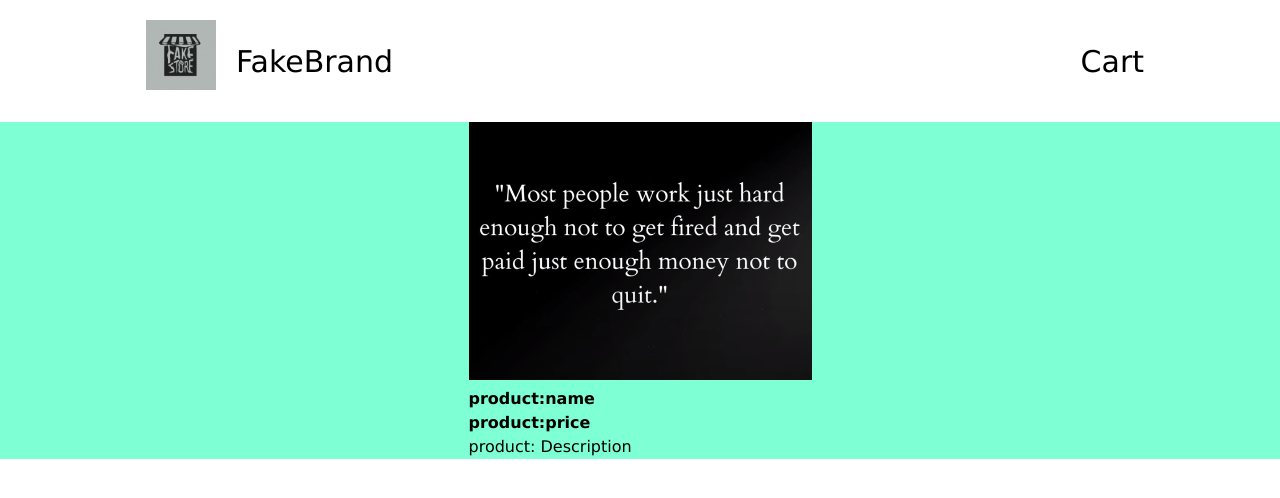
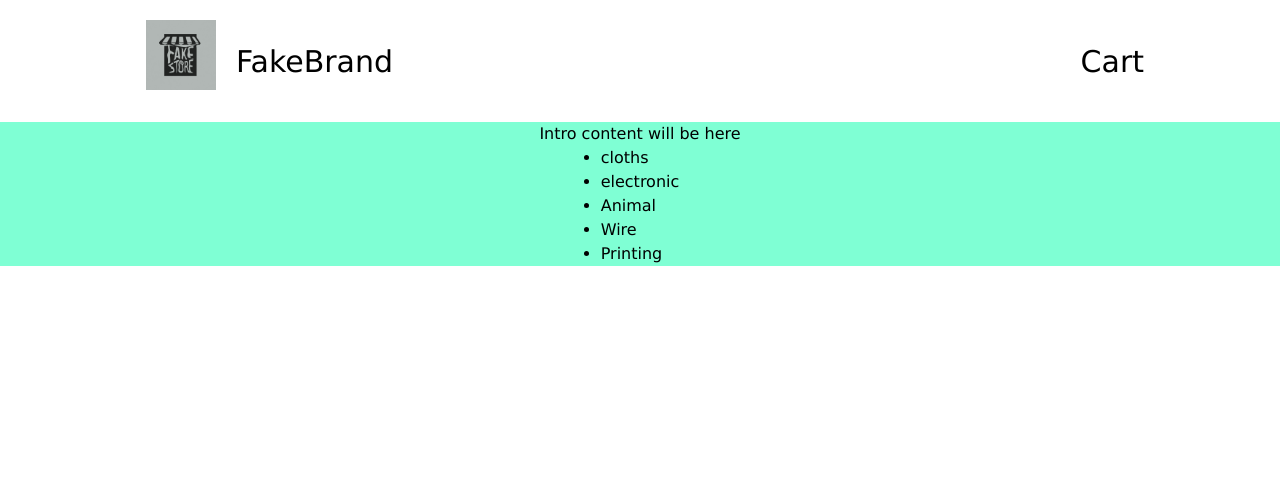
Before and after one commit to Tebibux/ShoppingCart, a React (Vite) app: page / in a window 1280 px wide. Shown: the top 498 px of the page. Built offline with nearby package versions, Linux system fonts and the light colour scheme.

Commit message:
Started Section part

```diff
--- a/src/App.jsx
+++ b/src/App.jsx
@@ -1,6 +1,5 @@
-import Header from "./Components/Header"
-import ProductList from "./Components/ProductList"
-import './App.css'
+import Header from "./Components/Header";
+import './App.css';
 
 function App() {
 
@@ -9,7 +8,16 @@ function App() {
 
       <Header />
       <div className="container">
-        <ProductList />
+        <section>Intro content will be here</section>
+        <section>
+          <ul>
+            <li className="randItem">cloths</li>
+            <li className="randItem">electronic</li>
+            <li className="randItem">Animal</li>
+            <li className="randItem">Wire</li>
+            <li className="randItem">Printing</li>
+          </ul>
+        </section>
       </div>
     </>
   )
```
